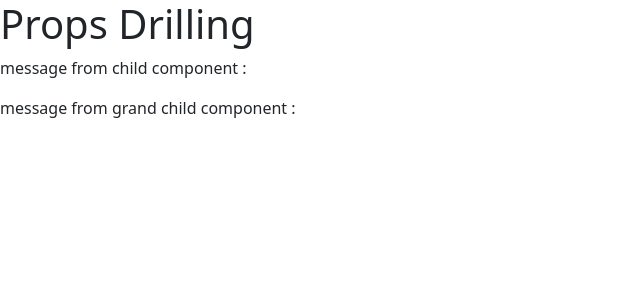
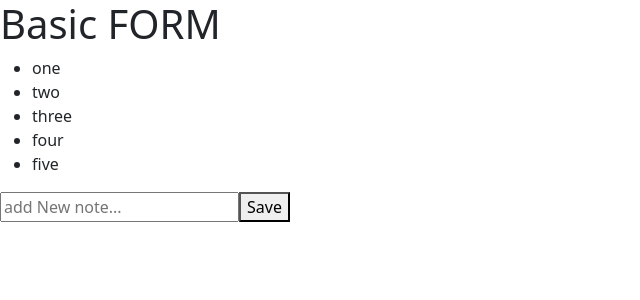
Before and after one commit to DarvinDheena/ReactSession-ReactClass, a React (Vite) app: page / in a window 1280 px wide. Shown: the top 300 px of the page, without its empty margins (0-640 px from the left). Built offline with nearby package versions, Linux system fonts and the light colour scheme.

Commit message:
create a simple form

```diff
--- a/src/App.jsx
+++ b/src/App.jsx
@@ -1,21 +1,52 @@
-import React, { createContext, useState } from 'react'
-import ChildComponent from './Components/ChildComponent'
+import React, { useState } from 'react'
+import Note from './Components/Note';
+function App(props) {
 
-const MessageContext = createContext();
+  const [notes,setNotes] = useState(props.notes);
+  const [newNote,setNewNote] = useState('');
 
+  function addNote(event){
+    event.preventdefault();
+    console.log(newNote)
+    const noteObject = {
+      id : notes.length +1 ,
+      content : newNote,
+      important : true
+    }
+    setNotes(notes.concat(noteObject));
+    console.log(notes);
+    setNewNote('');
+  };
 
-function App() {
-
-  const [message,setMessage] = useState('hello from App');
+  const handleNoteChange = (event)=>{
+    setNewNote(event.target.value);
+    console.log(newNote)
+  }
 
   return (
     <div>
-      <h1>Props Drilling</h1>
-      <MessageContext.Provider value={[message,setMessage]}>
-        <ChildComponent />
-      </MessageContext.Provider>
+      <h1>Basic FORM </h1>
+      <div>
+        <ul>
+            {
+                notes.map (note=>
+                  <Note key={note.id} note={ note }/>
+                )
+            }
+        </ul>
+      </div>
+      <form onSubmit={addNote}>
+        <input
+        value ={ newNote }
+        placeholder='add New note...'
+        onChange={handleNoteChange}
+
+        />
+        <button type='submit'>Save</button>
+      </form>
+
     </div>
   )
 }
 
-export { App as default , MessageContext };
+export default App
--- a/src/Components/ChildComponent.jsx
+++ /dev/null
@@ -1,20 +0,0 @@
-import React, { useContext } from 'react'
-import GrandChildComponent from './GrandChildComponent'
-import { MessageContext } from '../App'
-
-
-
-function ChildComponent( ) {
-
-  const [message,setMessage] = useContext(MessageContext);
-
-
-  return (
-    <div>
-         <p>message from child component :{ setMessage('hoi') } </p>
-        <GrandChildComponent />
-    </div>
-  )
-}
-
-export default ChildComponent
--- a/src/Components/GrandChildComponent.jsx
+++ /dev/null
@@ -1,11 +0,0 @@
-import React from 'react'
-
-function GrandChildComponent() {
-  return (
-    <div>
-        <p>message from grand child component : </p>
-    </div>
-  )
-}
-
-export default GrandChildComponent
--- /dev/null
+++ b/src/Components/Note.jsx
@@ -0,0 +1,12 @@
+import React from 'react'
+
+
+function Note(props) {
+  return (
+    <div>
+        <li>{ props.note.content }</li>
+    </div>
+  )
+}
+
+export default Note
--- a/src/main.jsx
+++ b/src/main.jsx
@@ -31,4 +31,4 @@ const notes = [
     }
 ];
 
-ReactDOM.createRoot(document.getElementById('root')).render(<App />);
+ReactDOM.createRoot(document.getElementById('root')).render(<App notes={ notes }/>);
```
